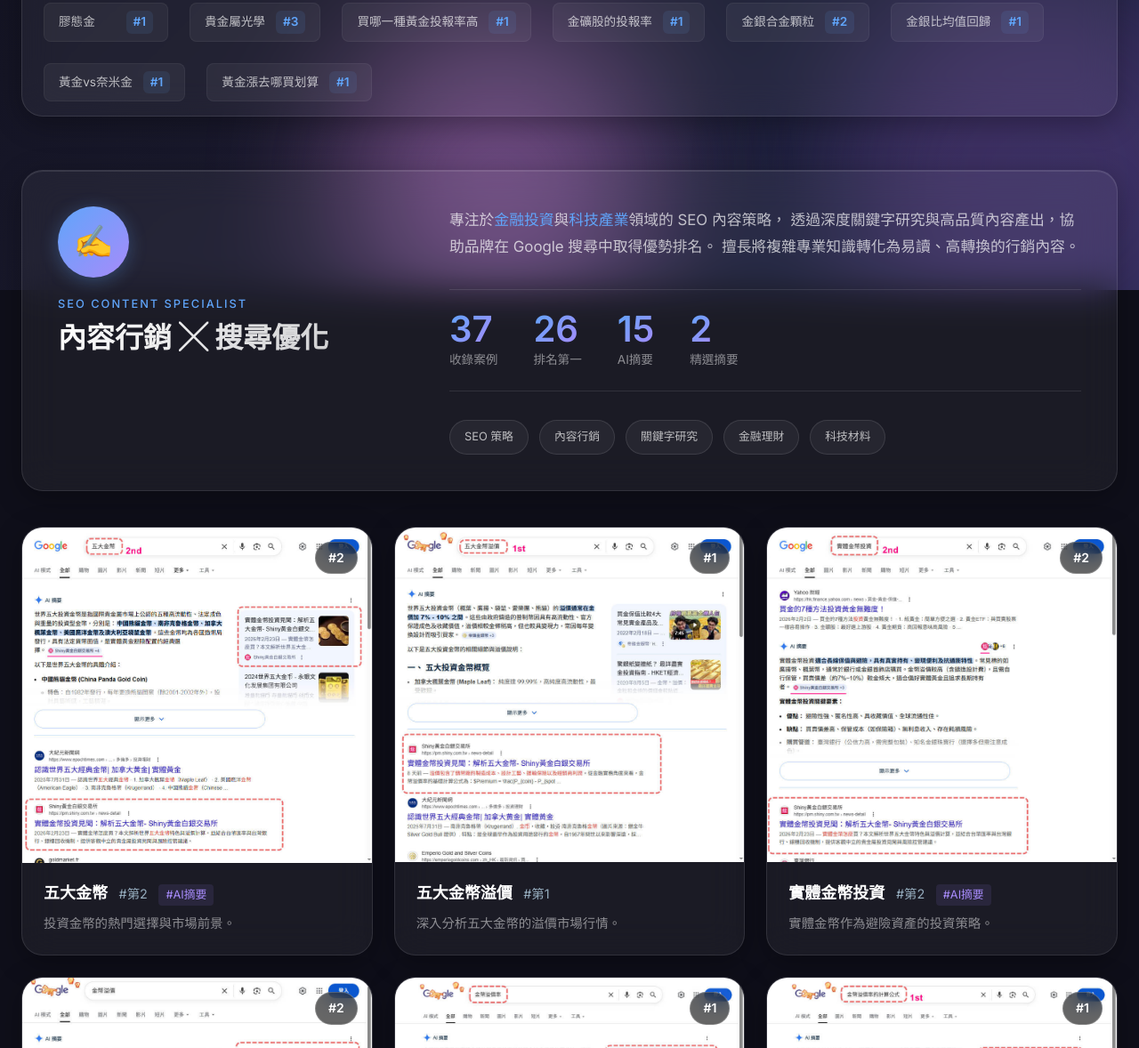
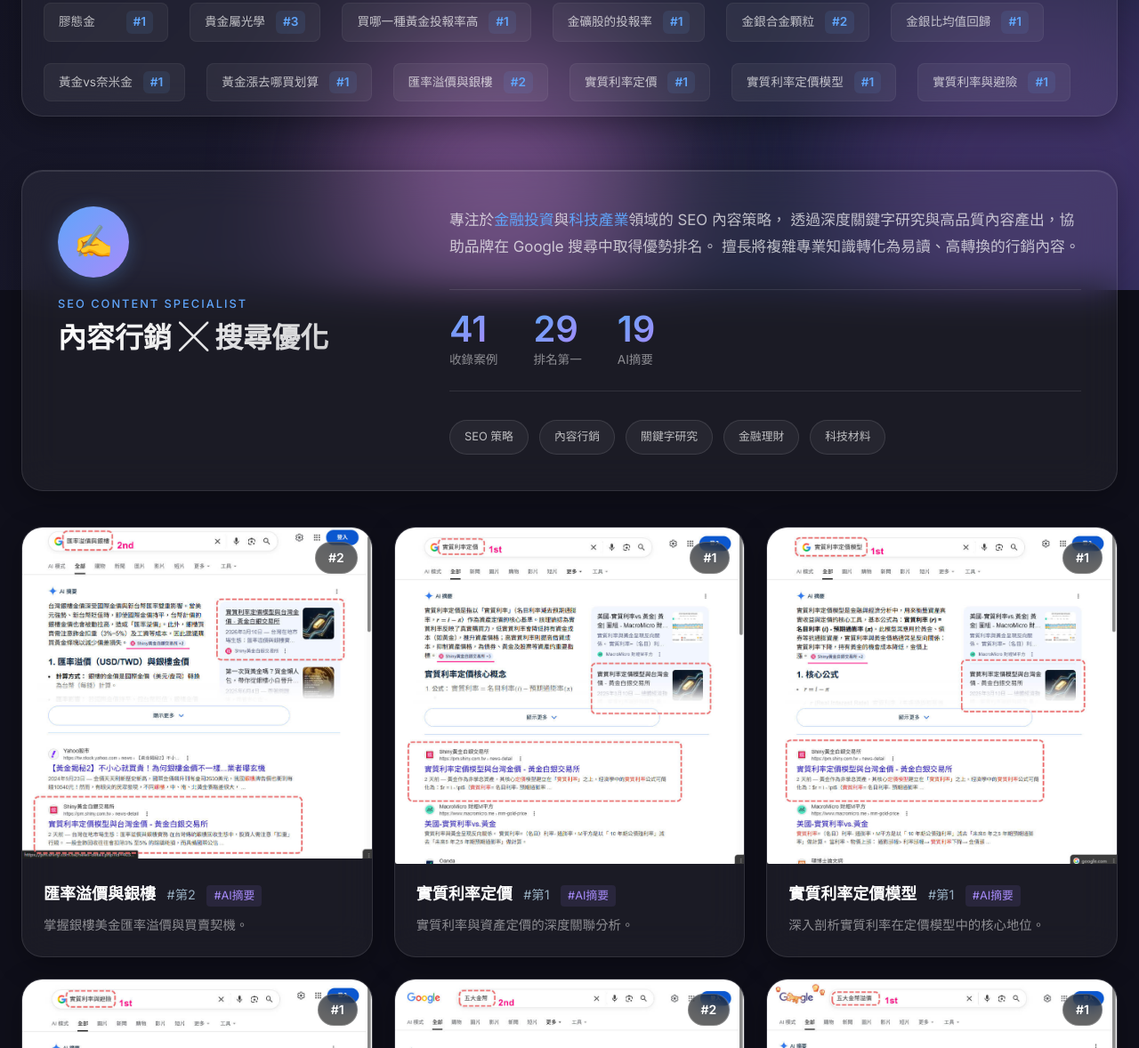
Before and after one commit to colinjen88/seo-keyword-ranking-portfolio, a website: page index.html in a window 1280 px wide. Shown: the part 474-1652 px from the top of the page at 89% size. Drawn offline with Linux system fonts and the light colour scheme.

Commit message:
新增id3435

```diff
--- a/index.html
+++ b/index.html
@@ -71,7 +71,11 @@
         { "@type": "ListItem", "position": 23, "item": { "@type": "CreativeWork", "name": "降息買實體黃金", "headline": "降息買實體黃金 - Google 排名第一" }},
         { "@type": "ListItem", "position": 24, "item": { "@type": "CreativeWork", "name": "美債規模看金價", "headline": "美債規模看金價 - Google 排名第一" }},
         { "@type": "ListItem", "position": 25, "item": { "@type": "CreativeWork", "name": "黃金回收入門", "headline": "黃金回收入門 - Google 排名第一" }},
-        { "@type": "ListItem", "position": 26, "item": { "@type": "CreativeWork", "name": "小金豆理財", "headline": "小金豆理財 - Google 排名第一" }}
+        { "@type": "ListItem", "position": 26, "item": { "@type": "CreativeWork", "name": "小金豆理財", "headline": "小金豆理財 - Google 排名第一" }},
+        { "@type": "ListItem", "position": 27, "item": { "@type": "CreativeWork", "name": "匯率溢價與銀樓", "headline": "匯率溢價與銀樓 - Google 排名第2" }},
+        { "@type": "ListItem", "position": 28, "item": { "@type": "CreativeWork", "name": "實質利率定價", "headline": "實質利率定價 - Google 排名第一" }},
+        { "@type": "ListItem", "position": 29, "item": { "@type": "CreativeWork", "name": "實質利率定價模型", "headline": "實質利率定價模型 - Google 排名第一" }},
+        { "@type": "ListItem", "position": 30, "item": { "@type": "CreativeWork", "name": "實質利率與避險", "headline": "實質利率與避險 - Google 排名第一" }}
       ]
     }
     </script>
@@ -161,6 +165,10 @@
             <div class="stat-item"><span>金銀比均值回歸</span><span class="stat-rank">#1</span></div>
             <div class="stat-item"><span>黃金vs奈米金</span><span class="stat-rank">#1</span></div>
             <div class="stat-item"><span>黃金漲去哪買划算</span><span class="stat-rank">#1</span></div>
+            <div class="stat-item"><span>匯率溢價與銀樓</span><span class="stat-rank">#2</span></div>
+            <div class="stat-item"><span>實質利率定價</span><span class="stat-rank">#1</span></div>
+            <div class="stat-item"><span>實質利率定價模型</span><span class="stat-rank">#1</span></div>
+            <div class="stat-item"><span>實質利率與避險</span><span class="stat-rank">#1</span></div>
         </div>
         </div>
     </section>
@@ -185,21 +193,21 @@
                 </p>
                 <div class="about-stats">
                     <div class="about-stat-item">
-                        <span class="stat-number" id="stat-total">37</span>
+                        <span class="stat-number" id="stat-total">41</span>
                         <span class="stat-label">收錄案例</span>
                     </div>
                     <div class="about-stat-item">
-                        <span class="stat-number" id="stat-rank1">26</span>
+                        <span class="stat-number" id="stat-rank1">29</span>
                         <span class="stat-label">排名第一</span>
                     </div>
                     <div class="about-stat-item">
-                        <span class="stat-number" id="stat-ai">15</span>
+                        <span class="stat-number" id="stat-ai">19</span>
                         <span class="stat-label">AI摘要</span>
                     </div>
-                    <div class="about-stat-item">
+                    <!-- <div class="about-stat-item">
                         <span class="stat-number" id="stat-featured">2</span>
                         <span class="stat-label">精選摘要</span>
-                    </div>
+                    </div> -->
                 </div>
                 <div class="about-tags">
                     <span class="tag">SEO 策略</span>
@@ -215,6 +223,55 @@
     <!-- Gallery Section -->
     <main class="gallery">
         <div class="gallery-grid">
+            <!-- New Items 20260312 -->
+            <article class="glass-card gallery-item" data-src="assets/images/匯率溢價與銀樓_2nd_摘要.jpg">
+                <figure class="item-image">
+                    <img src="assets/images/匯率溢價與銀樓_2nd_摘要.jpg" alt="匯率溢價與銀樓 - Google 搜尋排名第2" loading="lazy">
+                    <div class="item-rank">#2</div>
+                    <div class="item-overlay"><span class="zoom-icon">🔍</span></div>
+                </figure>
+                <div class="item-content">
+                    <h3>匯率溢價與銀樓 <span class="rank-tag">#第2</span> <span class="rank-tag tag-ai">#AI摘要</span></h3>
+                    <p>掌握銀樓美金匯率溢價與買賣契機。</p>
+                </div>
+            </article>
+
+            <article class="glass-card gallery-item" data-src="assets/images/實質利率定價_1st_摘要.jpg">
+                <figure class="item-image">
+                    <img src="assets/images/實質利率定價_1st_摘要.jpg" alt="實質利率定價 - Google 搜尋排名第一" loading="lazy">
+                    <div class="item-rank">#1</div>
+                    <div class="item-overlay"><span class="zoom-icon">🔍</span></div>
+                </figure>
+                <div class="item-content">
+                    <h3>實質利率定價 <span class="rank-tag">#第1</span> <span class="rank-tag tag-ai">#AI摘要</span></h3>
+                    <p>實質利率與資產定價的深度關聯分析。</p>
+                </div>
+            </article>
+
+            <article class="glass-card gallery-item" data-src="assets/images/實質利率定價模型_1st_摘要.jpg">
+                <figure class="item-image">
+                    <img src="assets/images/實質利率定價模型_1st_摘要.jpg" alt="實質利率定價模型 - Google 搜尋排名第一" loading="lazy">
+                    <div class="item-rank">#1</div>
+                    <div class="item-overlay"><span class="zoom-icon">🔍</span></div>
+                </figure>
+                <div class="item-content">
+                    <h3>實質利率定價模型 <span class="rank-tag">#第1</span> <span class="rank-tag tag-ai">#AI摘要</span></h3>
+                    <p>深入剖析實質利率在定價模型中的核心地位。</p>
+                </div>
+            </article>
+
+            <article class="glass-card gallery-item" data-src="assets/images/實質利率與避險_1st_摘要.jpg">
+                <figure class="item-image">
+                    <img src="assets/images/實質利率與避險_1st_摘要.jpg" alt="實質利率與避險 - Google 搜尋排名第一" loading="lazy">
+                    <div class="item-rank">#1</div>
+                    <div class="item-overlay"><span class="zoom-icon">🔍</span></div>
+                </figure>
+                <div class="item-content">
+                    <h3>實質利率與避險 <span class="rank-tag">#第1</span> <span class="rank-tag tag-ai">#AI摘要</span></h3>
+                    <p>實質利率波動情境下的黃金避險策略。</p>
+                </div>
+            </article>
+
             <!-- New Items 20260303 -->
             <article class="glass-card gallery-item" data-src="assets/images/五大金幣_2nd_摘要.jpg">
                 <figure class="item-image">
@@ -845,7 +902,7 @@
                     複製 Email
                 </button>
             </div>
-            <p class="footer-note">📊 資料來源：Google 搜尋結果截圖 ・ 最後更新：2026/03/03</p>
+            <p class="footer-note">📊 資料來源：Google 搜尋結果截圖 ・ 最後更新：2026/03/12</p>
         </div>
     </footer>
 
@@ -870,7 +927,11 @@
             "降息買實體黃金": 1,
             "美債規模看金價": 1,
             "黃金回收入門": 1,
-            "小金豆理財": 1
+            "小金豆理財": 1,
+            "匯率溢價與銀樓": 2,
+            "實質利率定價": 1,
+            "實質利率定價模型": 1,
+            "實質利率與避險": 1
         };
 
         // Lightbox functionality
@@ -953,7 +1014,11 @@
                 '金幣溢價': '金幣溢價',
                 '金幣溢價率': '金幣溢價率',
                 '金幣溢價率的計算公式': '金幣溢價率的計算公式',
-                '鑄幣溢價': '鑄幣溢價'
+                '鑄幣溢價': '鑄幣溢價',
+                '匯率溢價與銀樓': '匯率溢價與銀樓',
+                '實質利率定價': '實質利率定價',
+                '實質利率定價模型': '實質利率定價模型',
+                '實質利率與避險': '實質利率與避險'
             };
 
             // 從 h3 文字中提取關鍵字
```
Also changed, not shown: assets/images/匯率溢價與銀樓_2nd_摘要.jpg (added), assets/images/實質利率定價_1st_摘要.jpg (added), assets/images/實質利率定價模型_1st_摘要.jpg (added), assets/images/實質利率與避險_1st_摘要.jpg (added).
